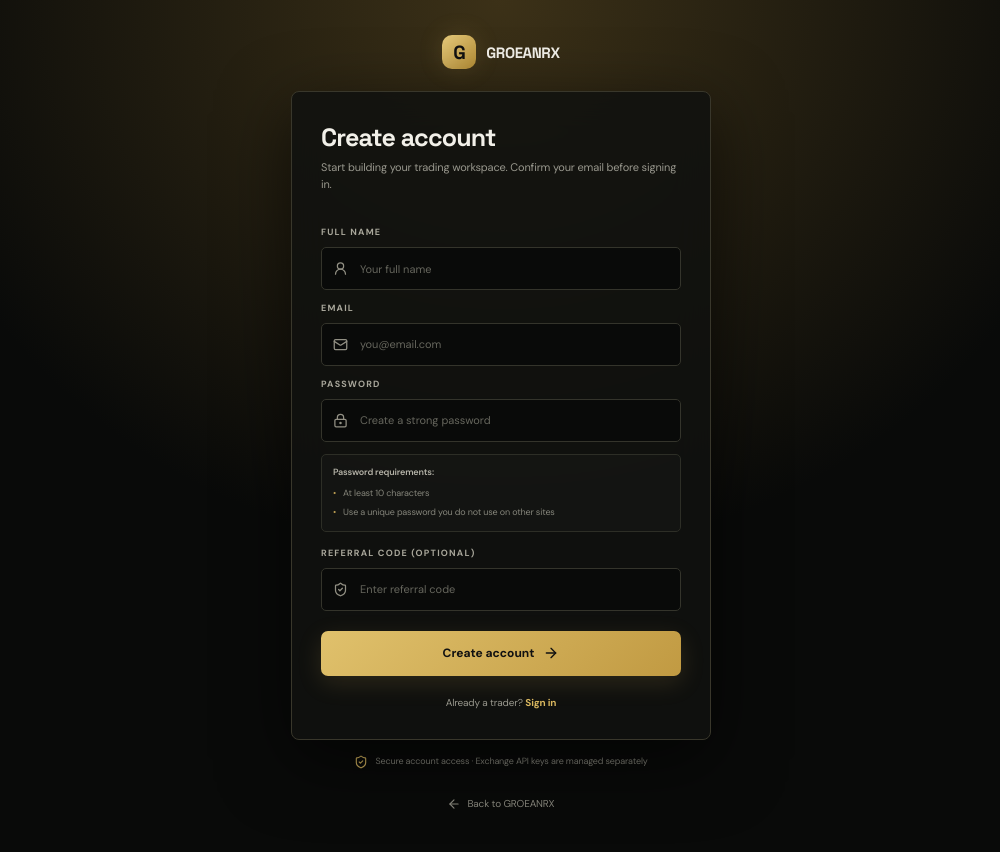
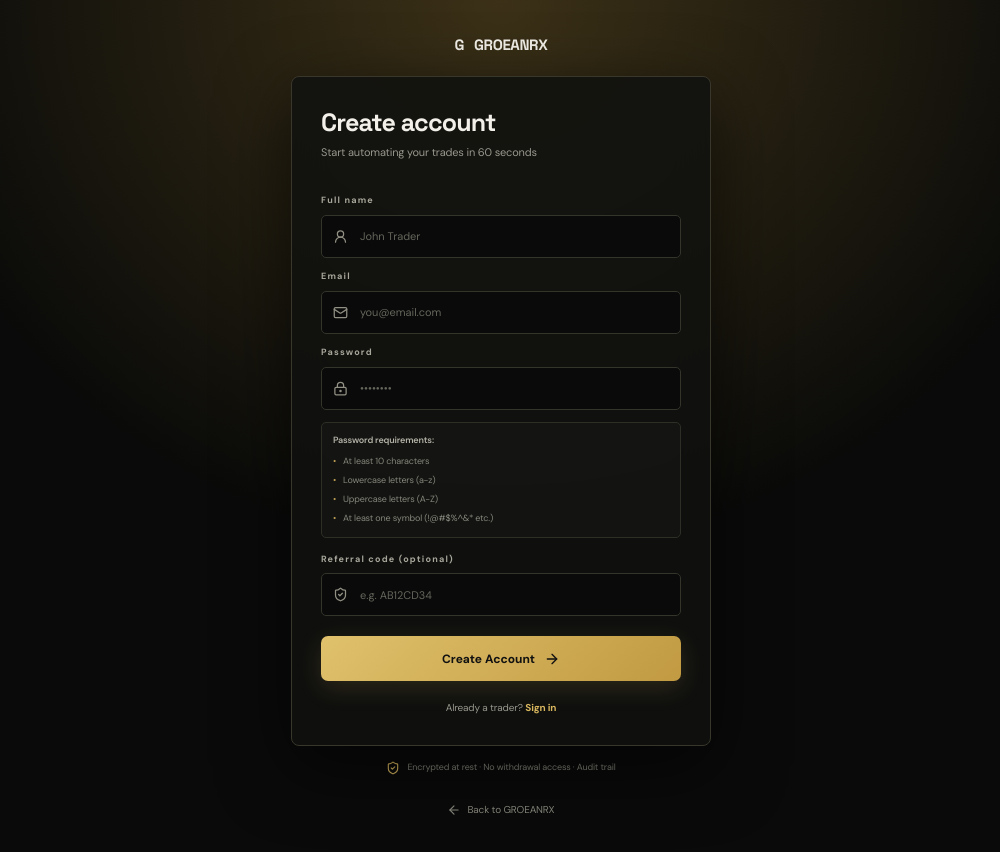
Before and after one commit to ARTHURBUKENYA30/groearnx, a Next.js app: page /signup in a window 1280 px wide. Shown: the whole page, without its empty margins (139-1139 px from the left). Built offline with nearby package versions, Linux system fonts and the light colour scheme.

Commit message:
Match GROEANRX registration screen to reference

```diff
--- a/app/signup/page.tsx
+++ b/app/signup/page.tsx
@@ -8,21 +8,26 @@ export default async function Signup({ searchParams }: { searchParams: Promise<{
   return <main className="trx-auth">
     <div className="trx-auth-glow"/>
     <section className="trx-auth-wrap">
-      <Link href="/" className="trx-brand trx-auth-brand"><span className="trx-mark">G</span><span>GROEANRX</span></Link>
+      <Link href="/" className="trx-brand trx-auth-brand"><span className="trx-auth-logo-mark" aria-hidden="true">G</span><span>GROEANRX</span></Link>
       <div className="trx-auth-card">
-        <h1>Create account</h1><p className="trx-auth-sub">Start building your trading workspace. Confirm your email before signing in.</p>
+        <h1>Create account</h1>
+        <p className="trx-auth-sub">Start automating your trades in 60 seconds</p>
         {params.error && <p className="trx-auth-error" role="alert">{params.error}</p>}
         <form action={signupAction} className="trx-auth-form">
-          <label htmlFor="name">FULL NAME</label><div className="trx-input-wrap"><UserRound/><input id="name" name="name" autoComplete="name" placeholder="Your full name"/></div>
-          <label htmlFor="email">EMAIL</label><div className="trx-input-wrap"><Mail/><input id="email" name="email" type="email" autoComplete="email" required placeholder="you@email.com"/></div>
-          <label htmlFor="password">PASSWORD</label><div className="trx-input-wrap"><LockKeyhole/><input id="password" name="password" type="password" autoComplete="new-password" minLength={10} required placeholder="Create a strong password"/></div>
-          <div className="trx-password-rules"><b>Password requirements:</b><span>At least 10 characters</span><span>Use a unique password you do not use on other sites</span></div>
-          <label htmlFor="referral">REFERRAL CODE (OPTIONAL)</label><div className="trx-input-wrap"><ShieldCheck/><input id="referral" name="referral" defaultValue={referral} placeholder="Enter referral code"/></div>
-          <button className="trx-button trx-submit" type="submit">Create account <ArrowRight size={16}/></button>
+          <label htmlFor="name">Full name</label>
+          <div className="trx-input-wrap"><UserRound/><input id="name" name="name" autoComplete="name" placeholder="John Trader"/></div>
+          <label htmlFor="email">Email</label>
+          <div className="trx-input-wrap"><Mail/><input id="email" name="email" type="email" autoComplete="email" required placeholder="you@email.com"/></div>
+          <label htmlFor="password">Password</label>
+          <div className="trx-input-wrap"><LockKeyhole/><input id="password" name="password" type="password" autoComplete="new-password" minLength={10} pattern="(?=.*[a-z])(?=.*[A-Z])(?=.*[^A-Za-z0-9]).{10,}" required placeholder="••••••••"/></div>
+          <div className="trx-password-rules"><b>Password requirements:</b><span>At least 10 characters</span><span>Lowercase letters (a-z)</span><span>Uppercase letters (A-Z)</span><span>At least one symbol (!@#$%^&amp;* etc.)</span></div>
+          <label htmlFor="referral">Referral code (optional)</label>
+          <div className="trx-input-wrap"><ShieldCheck/><input id="referral" name="referral" defaultValue={referral} placeholder="e.g. AB12CD34"/></div>
+          <button className="trx-button trx-submit" type="submit">Create Account <ArrowRight size={16}/></button>
         </form>
         <p className="trx-auth-switch">Already a trader? <Link href="/login">Sign in</Link></p>
       </div>
-      <p className="trx-auth-foot"><ShieldCheck size={14}/> Secure account access · Exchange API keys are managed separately</p>
+      <p className="trx-auth-foot"><ShieldCheck size={14}/> Encrypted at rest · No withdrawal access · Audit trail</p>
       <Link href="/" className="trx-auth-back"><ArrowLeft size={14}/> Back to GROEANRX</Link>
     </section>
   </main>;
```
